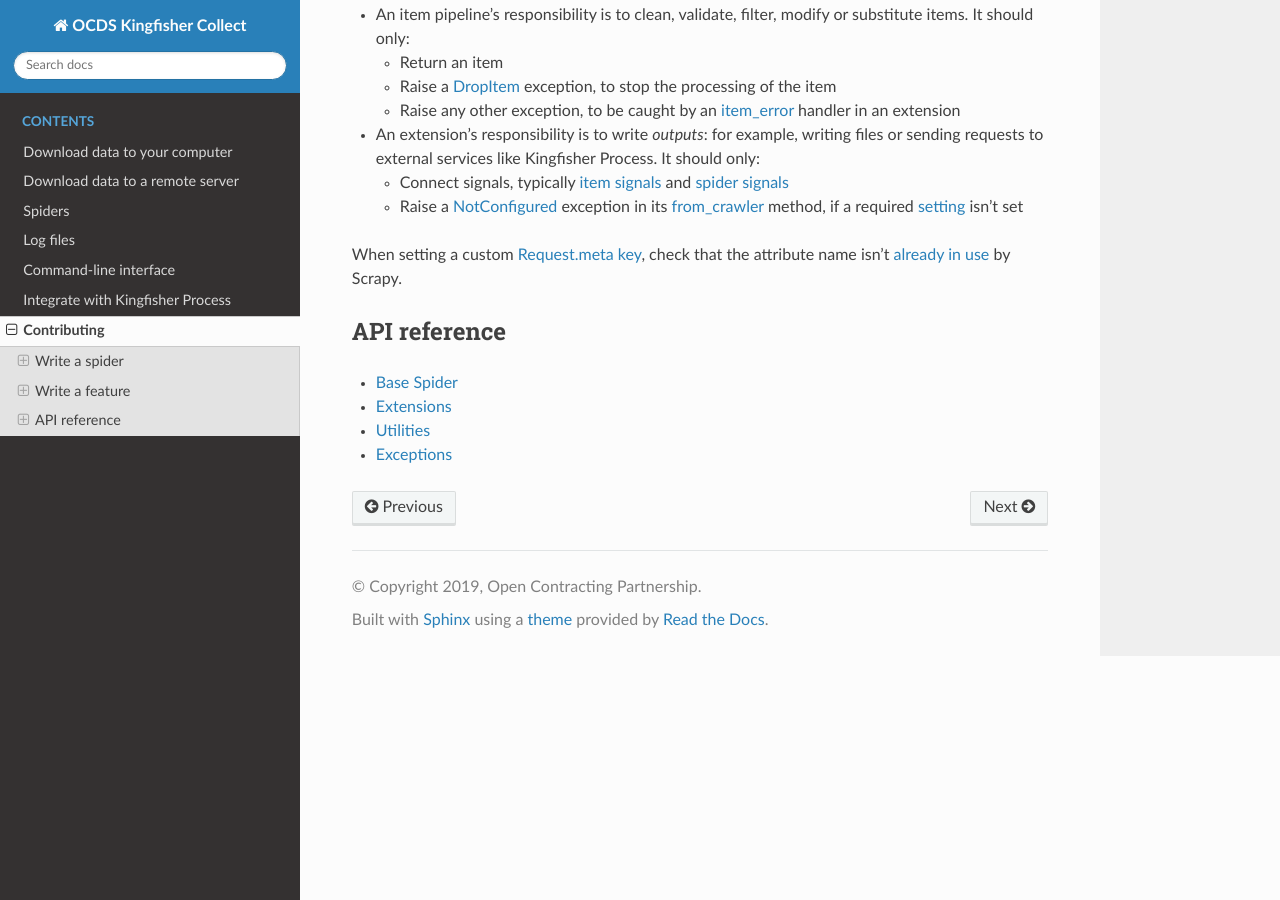
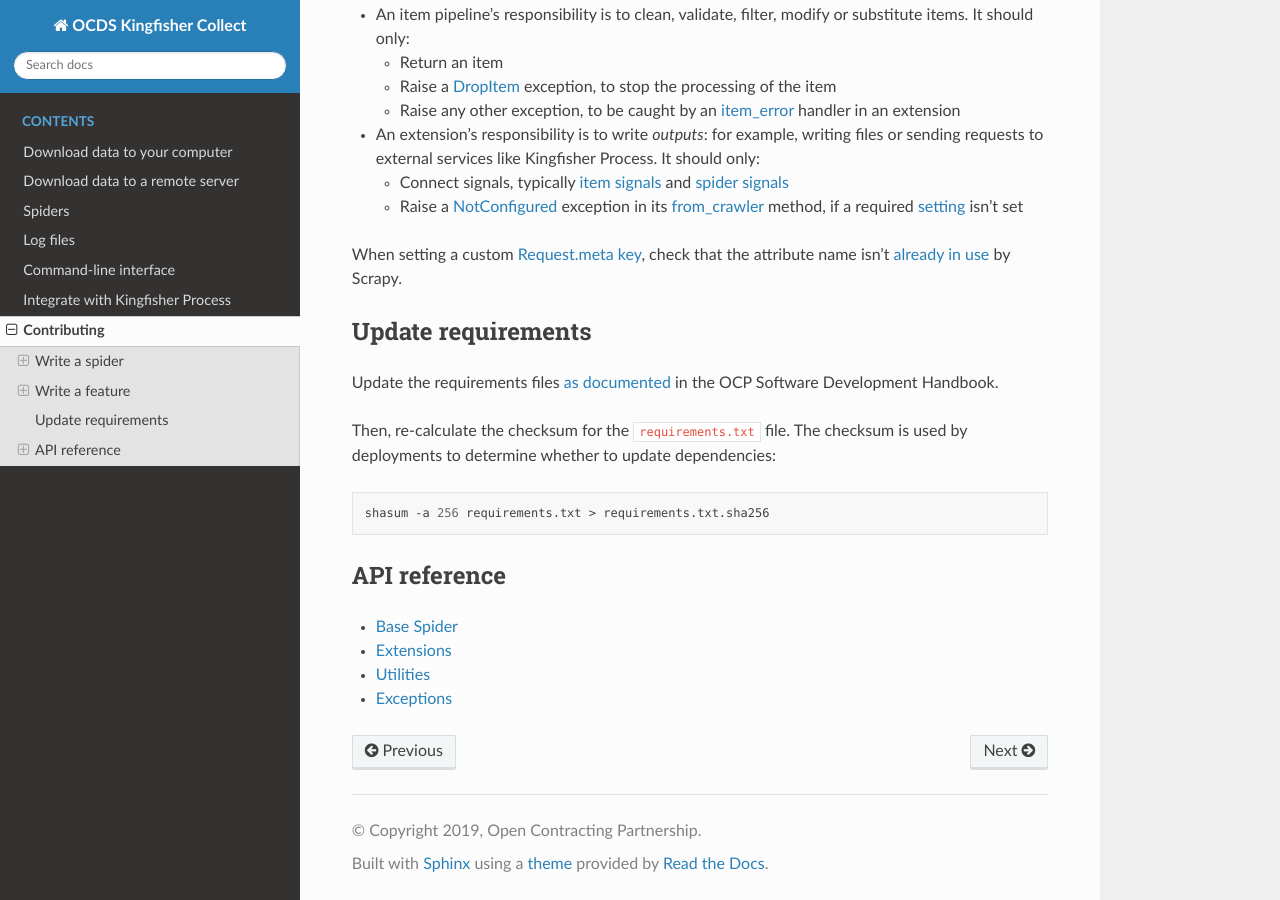
Before and after one commit to open-contracting/kingfisher-collect, a Sphinx documentation site: the page built from docs/contributing/index.rst, in a window 1280 px wide and 900 px high, scrolled down 2676 px. Built offline with Sphinx 7.4.7 and the Read the Docs theme 2.0.0, drawn with Linux system fonts in a browser that asks for light colours.

Commit message:
deployment: Add checksum for requirements.txt

```diff
--- a/docs/contributing/index.rst
+++ b/docs/contributing/index.rst
@@ -120,6 +120,17 @@ The Scrapy framework is very flexible. To maintain a good separation of concerns
 
 When setting a custom `Request.meta key <https://docs.scrapy.org/en/latest/topics/request-response.html#scrapy.http.Request.meta>`__, check that the attribute name isn't `already in use <https://docs.scrapy.org/en/latest/topics/request-response.html#topics-request-meta>`__ by Scrapy.
 
+Update requirements
+-------------------
+
+Update the requirements files `as documented <https://ocp-software-handbook.readthedocs.io/en/latest/python/applications.html#requirements>`__ in the OCP Software Development Handbook.
+
+Then, re-calculate the checksum for the ``requirements.txt`` file. The checksum is used by deployments to determine whether to update dependencies:
+
+.. code-block:: bash
+
+   shasum -a 256 requirements.txt > requirements.txt.sha256
+
 API reference
 -------------
 
```
Also changed, not shown: 1 other file.
